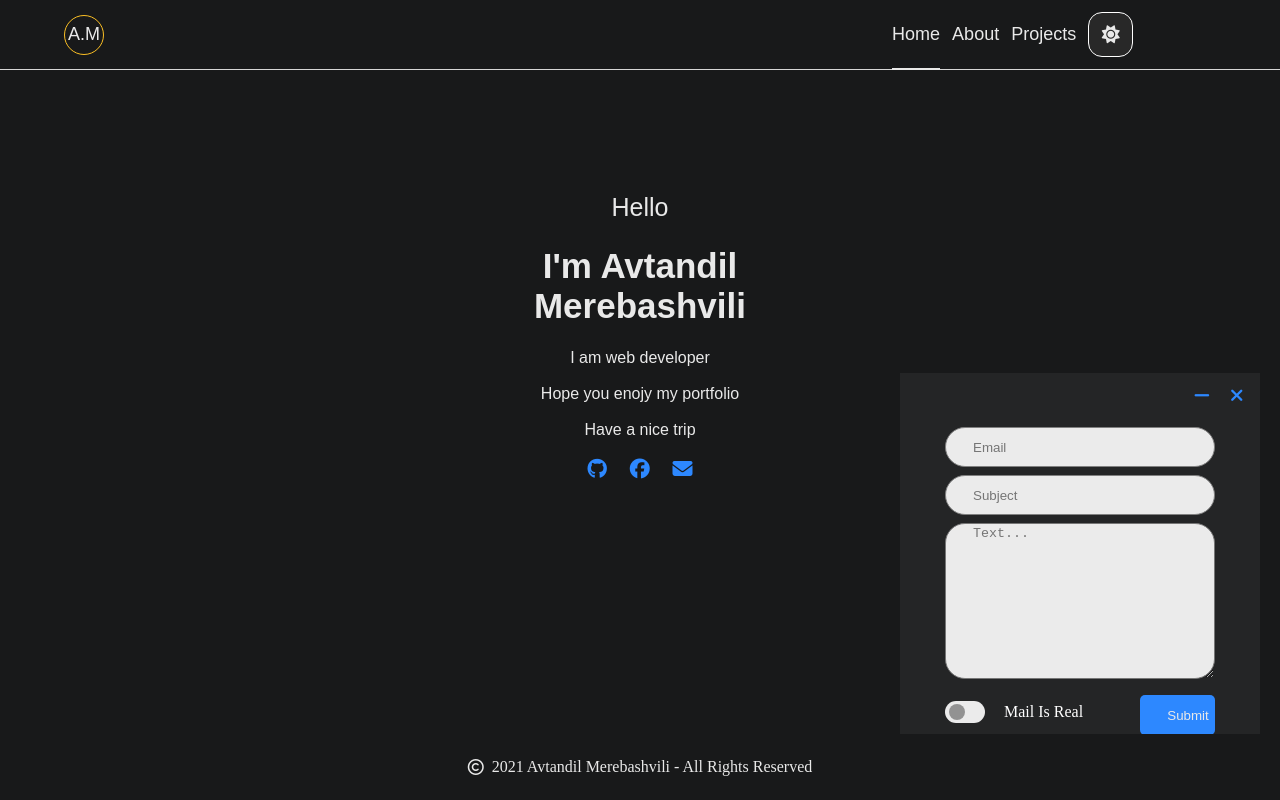
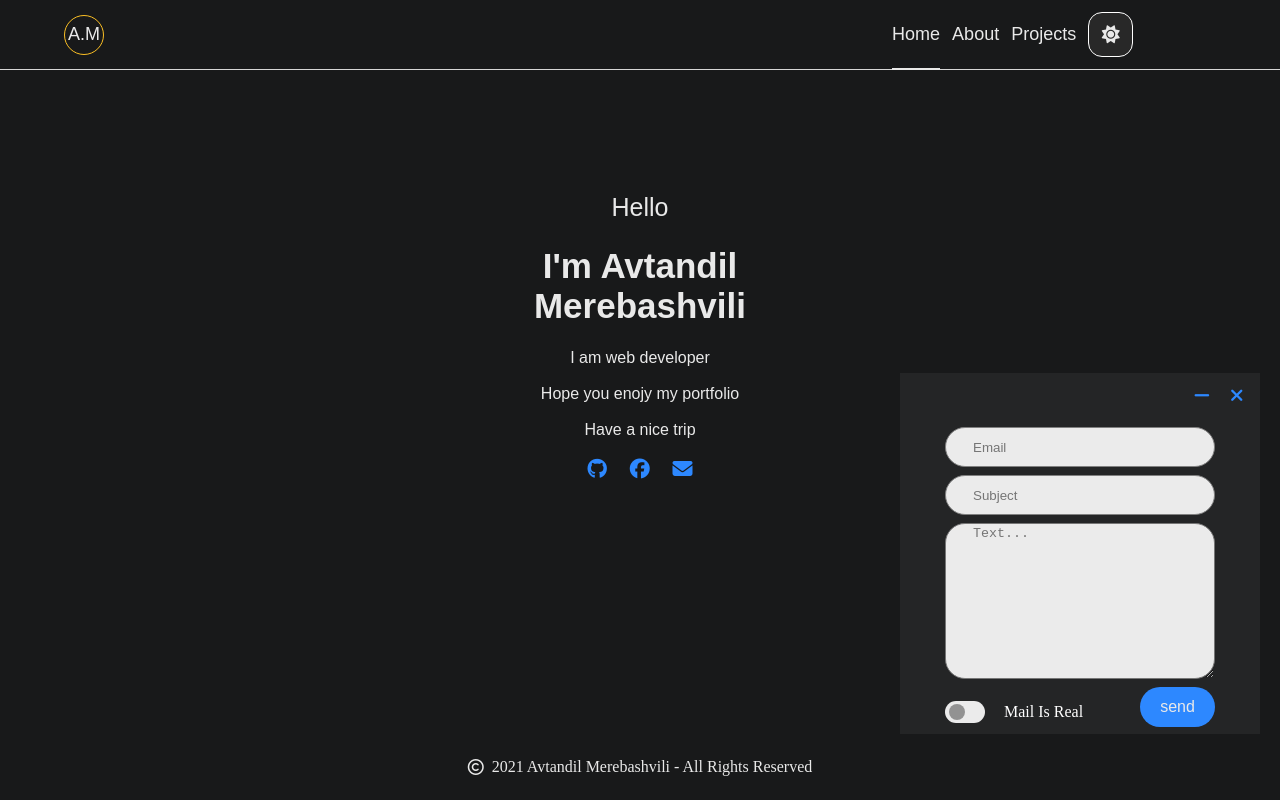
Before and after one commit to AvtoMerebashvili/portfolio, an Angular app: page /layout/home in a window 1280 px wide. Built offline with nearby package versions, Linux system fonts and the light colour scheme.

Commit message:
feat(send-email): update

```diff
--- a/package.json
+++ b/package.json
@@ -18,6 +18,7 @@
     "@angular/platform-browser": "~12.2.0",
     "@angular/platform-browser-dynamic": "~12.2.0",
     "@angular/router": "~12.2.0",
+    "nodemailer": "^6.7.0",
     "rxjs": "~6.6.0",
     "tslib": "^2.3.0",
     "zone.js": "~0.11.4"
--- a/src/app/features/send-email/send-email.module.ts
+++ b/src/app/features/send-email/send-email.module.ts
@@ -1,6 +1,8 @@
 import { NgModule } from '@angular/core';
 import { SendEmailComponent } from './send-email/send-email.component';
 import { SharedModule } from 'src/app/shared/shared.module';
+import { SendEmailService } from './services/send-email.service';
+import { HttpClient } from '@angular/common/http';
 
 @NgModule({
   declarations: [
@@ -9,6 +11,9 @@ import { SharedModule } from 'src/app/shared/shared.module';
   imports: [
     SharedModule,
   ],
+  providers:[
+    SendEmailService
+  ],
   exports: [
     SendEmailComponent
   ]
--- a/src/app/features/send-email/send-email/send-email.component.html
+++ b/src/app/features/send-email/send-email/send-email.component.html
@@ -1,11 +1,11 @@
 <div class="component">
-    <form action="" [formGroup]="form" >
+    <form action="" [formGroup]="form" (ngSubmit)="onSubmit()">
         <input type="text" placeholder="Email" formControlName="mail">
         <input type="text" placeholder="Subject" formControlName="subject">
         <textarea placeholder="Text..." cols="30" rows="10" formControlName="text"></textarea>
         <div class="send">
             <app-toggle class="toggle" textColor="white" toggleType="normal" text="Mail Is Real" (toggled)="setToggle($event)" ></app-toggle>
-            <input type="submit">
+            <input type="submit" value="send">
         </div>
     </form>
 </div>
--- a/src/app/features/send-email/send-email/send-email.component.scss
+++ b/src/app/features/send-email/send-email/send-email.component.scss
@@ -38,12 +38,13 @@
             margin-top: 8px;
             input{
                 width: 75px;
-                background-color: $light-blue;
+                background-color: #2d88ff;
                 outline: none;
                 border: none;
-                border-radius: 5px;
-                font-family: Arial, Helvetica, sans-serif;
-                color: $font1;
+                color: #e9e9e9;
+                margin: 0;
+                font-size: 16px;
+                padding: 0;
                 &:hover{
                     cursor: pointer;
                 }
--- a/src/app/features/send-email/send-email/send-email.component.ts
+++ b/src/app/features/send-email/send-email/send-email.component.ts
@@ -1,6 +1,6 @@
 import { Component, OnInit } from '@angular/core';
 import { FormControl, FormGroup, Validators } from '@angular/forms';
-import { tap } from 'rxjs/operators';
+import { SendEmailService } from '../services/send-email.service';
 
 @Component({
   selector: 'app-send-email',
@@ -12,17 +12,24 @@ export class SendEmailComponent implements OnInit {
   toggled: boolean = false;
 
   form = new FormGroup({
-    mail: new FormControl("",Validators.required),
-    subject: new FormControl("",Validators.required),
+    mail: new FormControl("",[Validators.required, Validators.pattern('[a-zA-Z0-9.]+\\@[a-zA-Z0-9]+(\\.[a-zA-Z]+)+$')]),
+    subject: new FormControl("",[Validators.required, Validators.maxLength(70)]),
     text: new FormControl("",Validators.required),
   });
 
-  constructor() { }
+  constructor(
+    // private http: SendEmailService
+  ) { }
 
   ngOnInit(): void {
+  }
+
+  onSubmit(){
+    // this.form.valid && this.toggled ? this.http.send(this.form.value) : alert("wrong fields")
   }
 
   setToggle(toggled:boolean){
     this.toggled = toggled;
   }
+
 }
--- /dev/null
+++ b/src/app/features/send-email/services/send-email.service.ts
@@ -0,0 +1,15 @@
+import { Injectable } from '@angular/core';
+import { HttpClient } from '@angular/common/http';
+import { environment } from '../../../../environments/environment'
+
+@Injectable()
+export class SendEmailService {
+
+  constructor(
+    // private http: HttpClient
+  ) { }
+
+  send(data:any){
+    // this.http.post(`${environment.Mail_URL}/sendmail`, data)
+  }
+}
--- a/src/app/layout/layout.component.html
+++ b/src/app/layout/layout.component.html
@@ -9,7 +9,7 @@
                 <button><i class="fas fa-minus"></i></button>
                 <button><i class="fas fa-times"></i></button>
             </div>
-            <app-send-email></app-send-email>
+            <app-send-email class="s"></app-send-email>
         </div>
     </div>
     <div class="foot">
--- a/src/environments/environment.ts
+++ b/src/environments/environment.ts
@@ -1,4 +1,5 @@
 export const environment = {
   production: false,
-  URL: "localhost:3000"
+  Base_URL: "localhost:3000",
+  Mail_URL: "localhost:3001"
 };
```
Also changed, not shown: API/app.js (added, +50 -0 lines), 2 other files (tests, documents, lock files or other folders).
